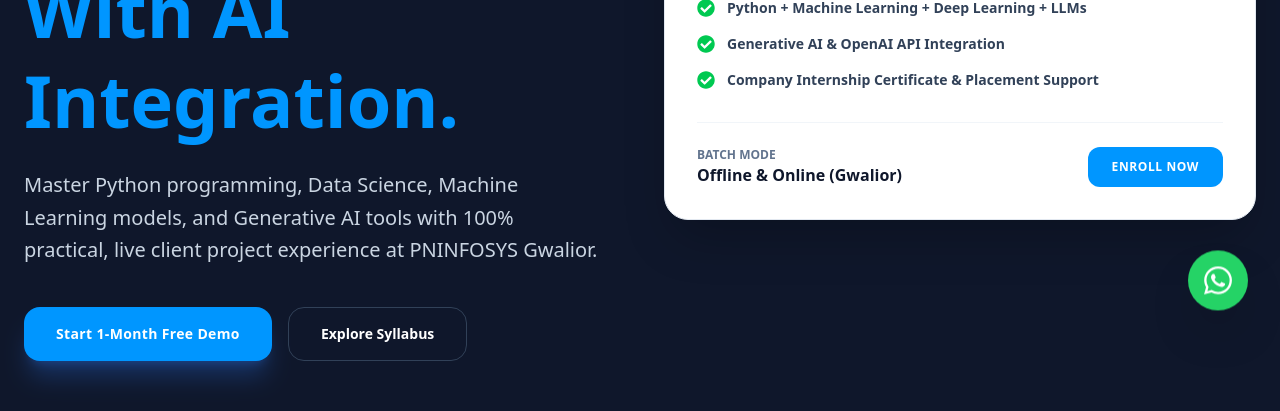
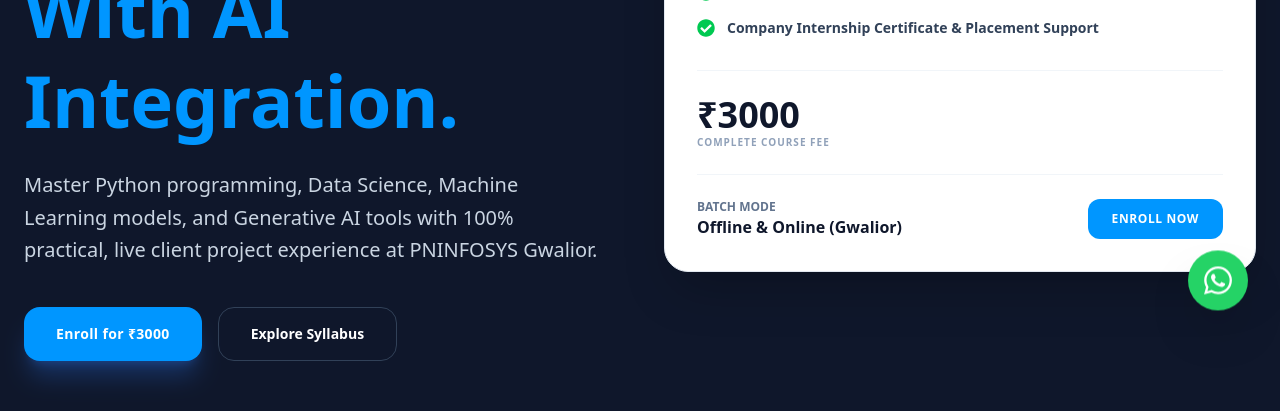
Before and after one commit to vishnutomar-creator/pninfosys-frontend, a Next.js app: page /Courses/python-with-ai in a window 1280 px wide. Shown: the part 443-854 px from the top of the page. Built offline with nearby package versions, Linux system fonts and the light colour scheme; no server answers.

Commit message:
Add price to Python with AI page

```diff
--- a/src/app/(website)/Courses/python-with-ai/PythonWithAiClient.js
+++ b/src/app/(website)/Courses/python-with-ai/PythonWithAiClient.js
@@ -182,12 +182,9 @@
                 onClick={() => setShowEnroll(true)}
                 className="bg-[#0096FF] hover:bg-blue-600 text-white px-8 py-4 rounded-2xl font-bold text-sm tracking-wide transition-all shadow-xl shadow-blue-500/25 active:scale-95"
               >
-                Start 1-Month Free Demo
+                Enroll for ₹3000
               </button>
-              <a
-                href="#syllabus"
-                className="border border-slate-700 hover:border-slate-500 text-white px-8 py-4 rounded-2xl font-bold text-sm transition-all"
-              >
+              <a href="#syllabus" className="border border-slate-700 hover:border-slate-500 text-white px-8 py-4 rounded-2xl font-bold text-sm transition-all">
                 Explore Syllabus
               </a>
             </div>
@@ -222,6 +219,12 @@
                 <FaCheckCircle className="text-green-500 text-lg shrink-0" />
                 Company Internship Certificate & Placement Support
               </div>
+            </div>
+            <div className="border-t border-slate-100 pt-6 mb-6">
+              <div className="text-4xl font-black text-slate-900">₹3000</div>
+              <p className="text-slate-400 text-[10px] font-black uppercase tracking-widest">
+                Complete Course Fee
+              </p>
             </div>
             <div className="border-t border-slate-100 pt-6 flex items-center justify-between">
               <div>
```
